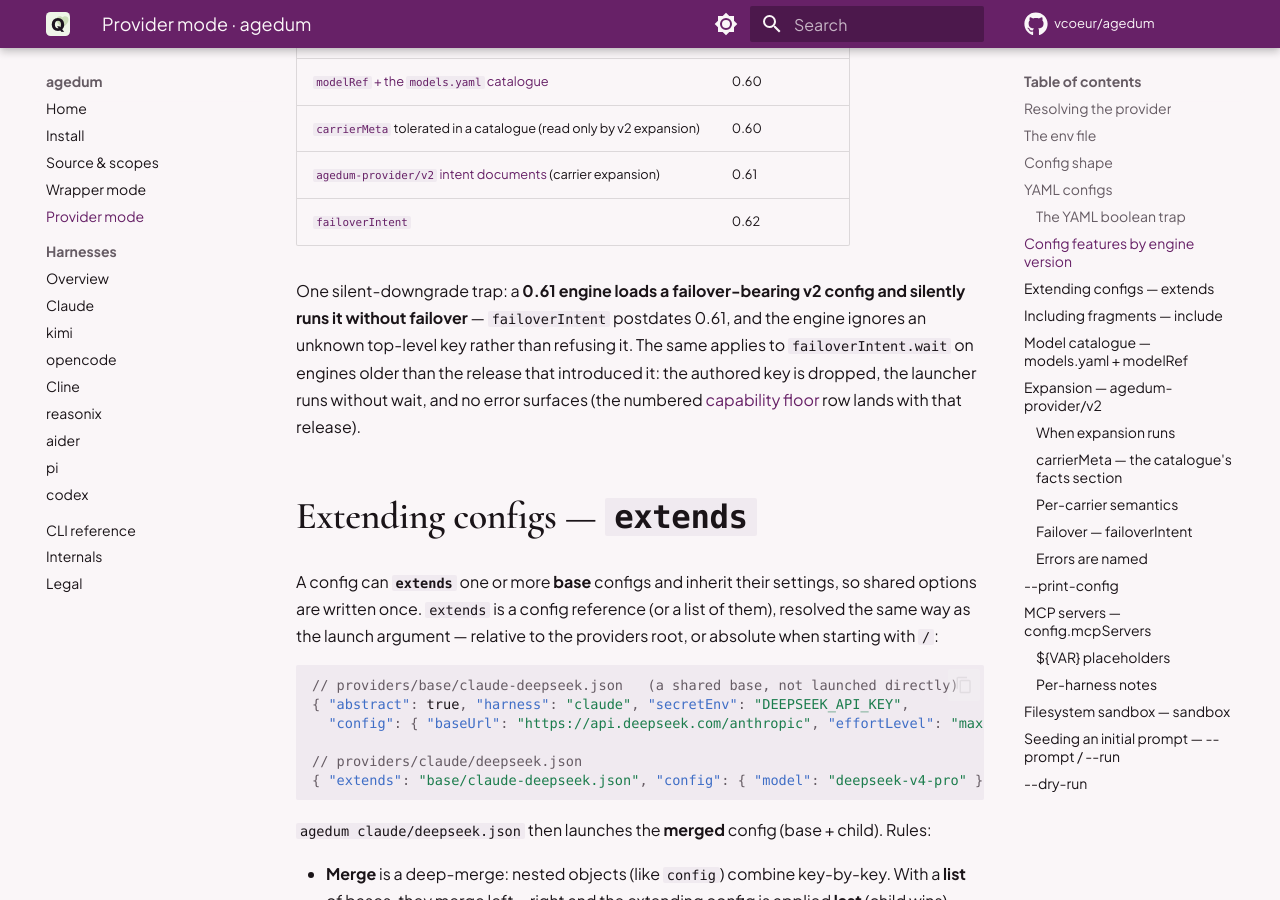
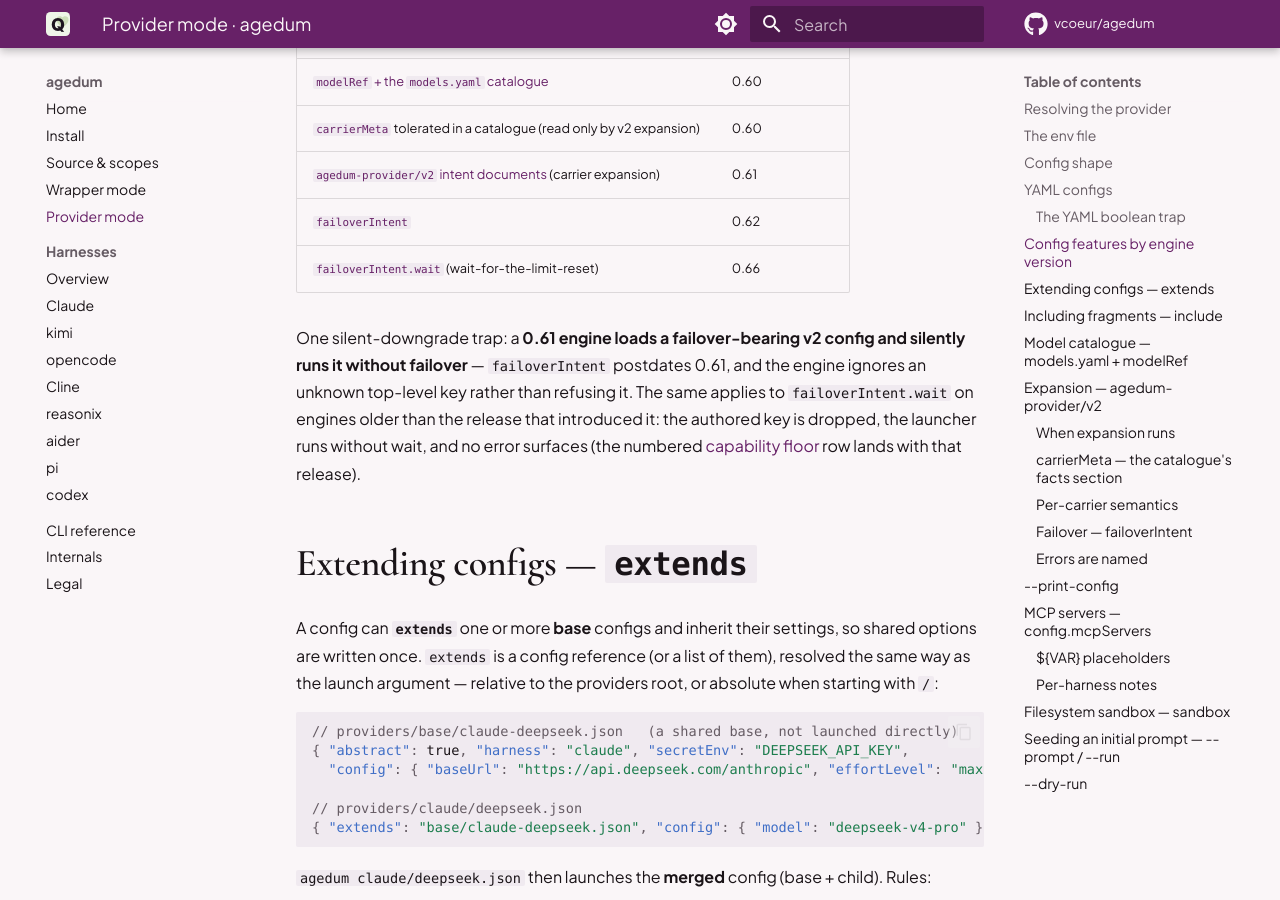
Before and after one commit to vcoeur/agedum, an MkDocs documentation site: the page built from docs/provider.md, in a window 1280 px wide and 900 px high, scrolled down 4934 px. Built offline with MkDocs 1.6.1 and Material for MkDocs 9.7.7, drawn with Linux system fonts in a browser that asks for light colours; comment, search, counter and statistics services are not loaded.

Commit message:
docs: add the 0.66 capability-floor row for failoverIntent.wait

```diff
--- a/docs/provider.md
+++ b/docs/provider.md
@@ -168,6 +168,7 @@
 | [`carrierMeta`](#model-catalogue) tolerated in a catalogue (read only by v2 expansion) | 0.60 |
 | [`agedum-provider/v2` intent documents](#expansion) (carrier expansion) | 0.61 |
 | [`failoverIntent`](#failover-intent) | 0.62 |
+| [`failoverIntent.wait`](harnesses/opencode.md#failover-wait) (wait-for-the-limit-reset) | 0.66 |
 
 One silent-downgrade trap: a **0.61 engine loads a failover-bearing v2 config and
 silently runs it without failover** — `failoverIntent` postdates 0.61, and the engine
```
